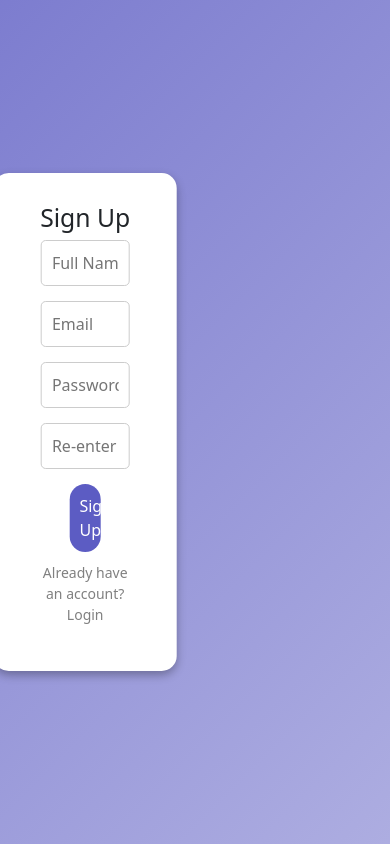
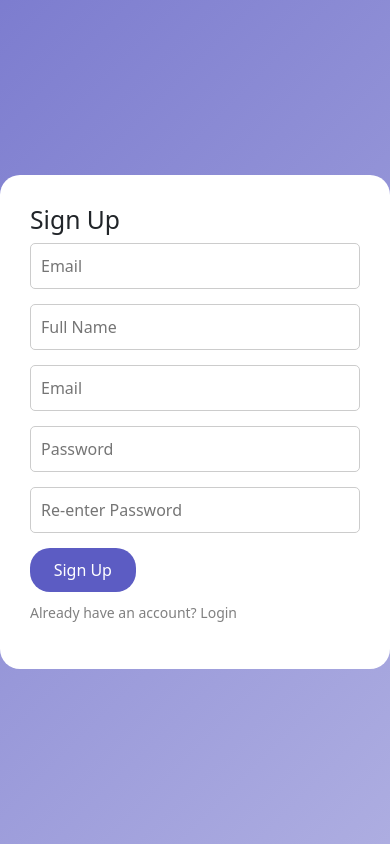
Before and after one commit to avijit-ingold/medicine, a React (Create React App) app: page /login in a window 390 px wide. Built offline with nearby package versions, Linux system fonts and the light colour scheme; no server answers.

Commit message:
minor code fixes

```diff
--- a/src/components/CartComponent/CartComponent.js
+++ b/src/components/CartComponent/CartComponent.js
@@ -345,7 +345,7 @@ const CartComponent = () => {
                     <div className={styles.item_quantity}>
 
                       <button onClick={() => handleCartItem('subtract', item)}>-</button>
-                      <input type="number" value={item.qty} readOnly />
+                      <label>{item.qty}</label>
                       {
                         item.qty < item.upper_limit ? (
                           <button onClick={() => handleCartItem('add', item)}>+</button>
--- a/src/components/CartComponent/CartComponent.module.css
+++ b/src/components/CartComponent/CartComponent.module.css
@@ -47,6 +47,12 @@
     display: flex;
     justify-content: center;
     border-radius: 20px;
+}
+
+.item_quantity label {
+    height: auto;
+    width: 60px;
+    border: 1px solid;
 }
 
 .cart_summary {
--- a/src/components/Header/Header.js
+++ b/src/components/Header/Header.js
@@ -232,22 +232,30 @@ const Header = () => {
   }, [])
 
 
-  // useEffect(() => {
-  //   const headers = {
-  //     "Content-Type": "application/json",
-  //     "Authorization": `Bearer f2ohuy54j266lcibjqev7xgrpny7ooev`
-  //   };
+  useEffect(() => {
+    const headers = {
+      "Content-Type": "application/json",
+      "System-Key": "12345"
+    };
+    const reqBody = {
+      "name": "Soroj Jana",
+      "email_or_phone": "magento35@ingoldsolutions.com",
+      "password": "Ingold@123",
+      "passowrd_confirmation": "Ingold@123",
+      "register_by": "email"
+    }
 
-  //   axios({
-  //     method: 'GET',
-  //     url: 'https://www.hyundai-merchandising.com/rest/V1/orders?searchCriteria[pageSize]=300&searchCriteria[currentPage]=1&searchCriteria[filterGroups][0][filters][0][field]=Status&searchCriteria[filterGroups][0][filters][0][value]=pending&searchCriteria[filterGroups][0][filters][0][condition_type]=eq&searchCriteria[filterGroups][1][filters][0][field]=updated_at&searchCriteria[filterGroups][1][filters][0][value]=2025-02-27T09:18:01&searchCriteria[filterGroups][1][filters][0][condition_type]=gt&searchCriteria[filterGroups][0][filters][0][field]=Status&searchCriteria[filterGroups][0][filters][0][value]=processing&searchCriteria[filterGroups][0][filters][0][condition_type]=eq',
-  //     headers: headers
-  //   }).then((res) => {
-  //     console.log(res)
-  //   }).finally(() => {
-  //   });
+    axios({
+      method: 'POST',
+      url: 'https://laravelb2c.ingold-dev.com/api/v2/auth/signup',
+      headers: headers,
+      data: JSON.stringify(reqBody)
+    }).then((res) => {
+      console.log(res)
+    }).finally(() => {
+    });
 
-  // }, [])
+  }, [])
 
   return (
     <>
--- a/src/components/HeaderMobile/HeaderMobile.js
+++ b/src/components/HeaderMobile/HeaderMobile.js
@@ -5,9 +5,10 @@ import { CaretDown, GeoAlt, Envelope, Search, Cart, Person, ChevronDown } from '
 import { GenericApiContext } from '../../context/GenericApiContext';
 import logo from '../../assets/images/Medical/logo 1.png';
 import { encryptData, decryptData } from "../../utils/CryptoUtils";
-import { Link, useNavigate } from 'react-router-dom';
+import { Link, useLocation, useNavigate } from 'react-router-dom';
 import axios from 'axios';
 import { toast } from 'react-toastify';
+import RedirectModal from '../RedirectModal/RedirectModal';
 
 const HeaderMobile = () => {
 
@@ -18,7 +19,9 @@ const HeaderMobile = () => {
   const [categories, setCategories] = useState([]);
   const [categoryEncryptedArray, setCategoryEncryptedArray] = useState([]);
   const [customerDetails, setCustomerDetails] = useState(null);
+  const [showModal, setShowModal] = useState(false)
 
+  const location = useLocation();
   const context = useContext(GenericApiContext);
   const navigate = useNavigate();
 
@@ -90,6 +93,14 @@ const HeaderMobile = () => {
       }
     }).finally(() => {
     });
+  }
+
+  const navigateCart = () => {
+    if (context.ifLoggedin) {
+      navigate('/myProfile/cart')
+    } else {
+      setShowModal(true)
+    }
   }
 
 
@@ -195,8 +206,9 @@ const HeaderMobile = () => {
                 <input type="search" placeholder="Search here" value={searchText} className={`${styles.navbar_searchbarinput_box} `} onChange={(e) => setSearchText(e.target.value)} />
                 <Search className={styles.navbar_search_icon} />
               </div>
-              <span className={styles.navbar_profile_icons}>
+              <span className={styles.navbar_profile_icons} onClick={() => navigateCart()}>
                 <Cart size={18} />
+                <span className={styles.navbar_cart_amount}>{context?.cartCount}</span>
               </span>
               {
                 sessionStorage.getItem('loginDetails') ? (
@@ -248,6 +260,7 @@ const HeaderMobile = () => {
         </nav >
         <div className={(menuActive ? styles.blurBackground : "d-none")} onClick={toggleMenu}></div>
       </header >
+      <RedirectModal show={showModal} location={location} />
     </>
   )
 };
--- a/src/components/HeaderMobile/HeaderMobile.module.css
+++ b/src/components/HeaderMobile/HeaderMobile.module.css
@@ -358,6 +358,21 @@ header {
     }
 }
 
+.navbar_cart_amount {
+    right: 53px;
+    position: absolute;
+    top: 24px;
+    font-size: 8px;
+    font-weight: 700;
+    background: red;
+    color: white;
+    height: 12px;
+    width: 12px;
+    display: flex;
+    align-items: center;
+    justify-content: center;
+    border-radius: 50%;
+}
 
 @media (min-width: 600px) and (max-width: 768px) {
     .navbar_search_bar {
--- a/src/components/LoginSignup/LoginSignup.js
+++ b/src/components/LoginSignup/LoginSignup.js
@@ -25,6 +25,8 @@ const LoginSignup = () => {
   const [showPassToast, setShowPassToast] = useState(false);
   const [showFailToast, setShowFailToast] = useState(false);
   const [toastMessage, setToastMessage] = useState('');
+  const [isTabletView, setIsTabletView] = useState(window.innerWidth <= 768);
+
 
 
   const context = useContext(GenericApiContext);
@@ -213,6 +215,16 @@ const LoginSignup = () => {
     });
   }
 
+
+  const updateView = () => {
+    setIsTabletView(window.innerWidth <= 768);
+  };
+
+  useEffect(() => {
+    window.addEventListener("resize", updateView);
+    return () => window.removeEventListener("resize", updateView);
+  }, []);
+
   useEffect(() => {
     if (context.postResultData) {
       setLoginResponseData(context.postResultData)
@@ -237,7 +249,31 @@ const LoginSignup = () => {
 
   return (
     <div className={styles.auth_container}>
-      <div className='container'>
+      <div className={'container ' + styles.childContainer}>
+        {isTabletView ? (
+          <div className={styles.tablet_view}>
+            <h2>{isLogin ? "Login" : "Sign Up"}</h2>
+            <form>
+              <input type="email" placeholder="Email" value={loginEmail} onChange={handleLoginEmail} required />
+              {isLogin ? (
+                <>
+                  <input type="password" placeholder="Password" value={loginPassword} onChange={handleLoginPassWord} required />
+                  <button className={styles.button_style} onClick={loginUser}>{context.loading ? 'Loading...' : 'Login'}</button>
+                  <p onClick={() => setIsLogin(false)}>Don't have an account? Sign up</p>
+                </>
+              ) : (
+                <>
+                  <input type="text" placeholder="Full Name" value={signUpName} onChange={handleSignUpName} required />
+                  <input type="email" placeholder="Email" value={signUpEmail} onChange={handleSignUpEmail} required />
+                  <input type="password" placeholder="Password" value={signUpPassword} onChange={handlePasswordChange} required />
+                  <input type="password" placeholder="Re-enter Password" value={signUpReEnterPassword} onChange={handleReEnterPasswordChange} required />
+                  <button className={styles.button_style} onClick={signUpUser}>Sign Up</button>
+                  <p onClick={() => setIsLogin(true)}>Already have an account? Login</p>
+                </>
+              )}
+            </form>
+          </div>
+        ) : (
           <div className={styles.auth_box + ` ` + `${isLogin ? styles.show_login : styles.show_signup}`}>
             <div className={styles.form_wrapper}>
               {isLogin ? (
@@ -288,7 +324,7 @@ const LoginSignup = () => {
                 </>
               )}
             </div>
-        </div>
+          </div>)}
       </div>
       <ToastContainer position="top-end">
         <Toast
--- a/src/components/LoginSignup/LoginSignup.module.css
+++ b/src/components/LoginSignup/LoginSignup.module.css
@@ -107,3 +107,25 @@ input:focus {
     font-size: small;
     color: red;
 }
+
+.auth_container .childContainer {
+    background: none;
+    border-radius: 0;
+    padding: 0;
+}
+
+@media only screen and (max-width: 768px) {
+    .auth_container form {
+        width: 100% !important;
+    }
+
+    .auth_container .childContainer {
+        background: white;
+        border-radius: 20px;
+        padding: 30px;
+    }
+
+    .auth_container input{
+        width: 100%;
+    }
+}
--- a/src/pages/Profile.js
+++ b/src/pages/Profile.js
@@ -65,7 +65,7 @@ const Profile = () => {
             setSelectedIndex(4);
         } else if (cart === 'productReviews') {
             setSelectedMenu('My Product Reviews');
-            setSelectedIndex(5);
+            setSelectedIndex(4);
         } else {
             setSelectedIndex(0);
             setSelectedMenu('My Account');
```
Lines whose indentation alone changed are shown as unchanged.
